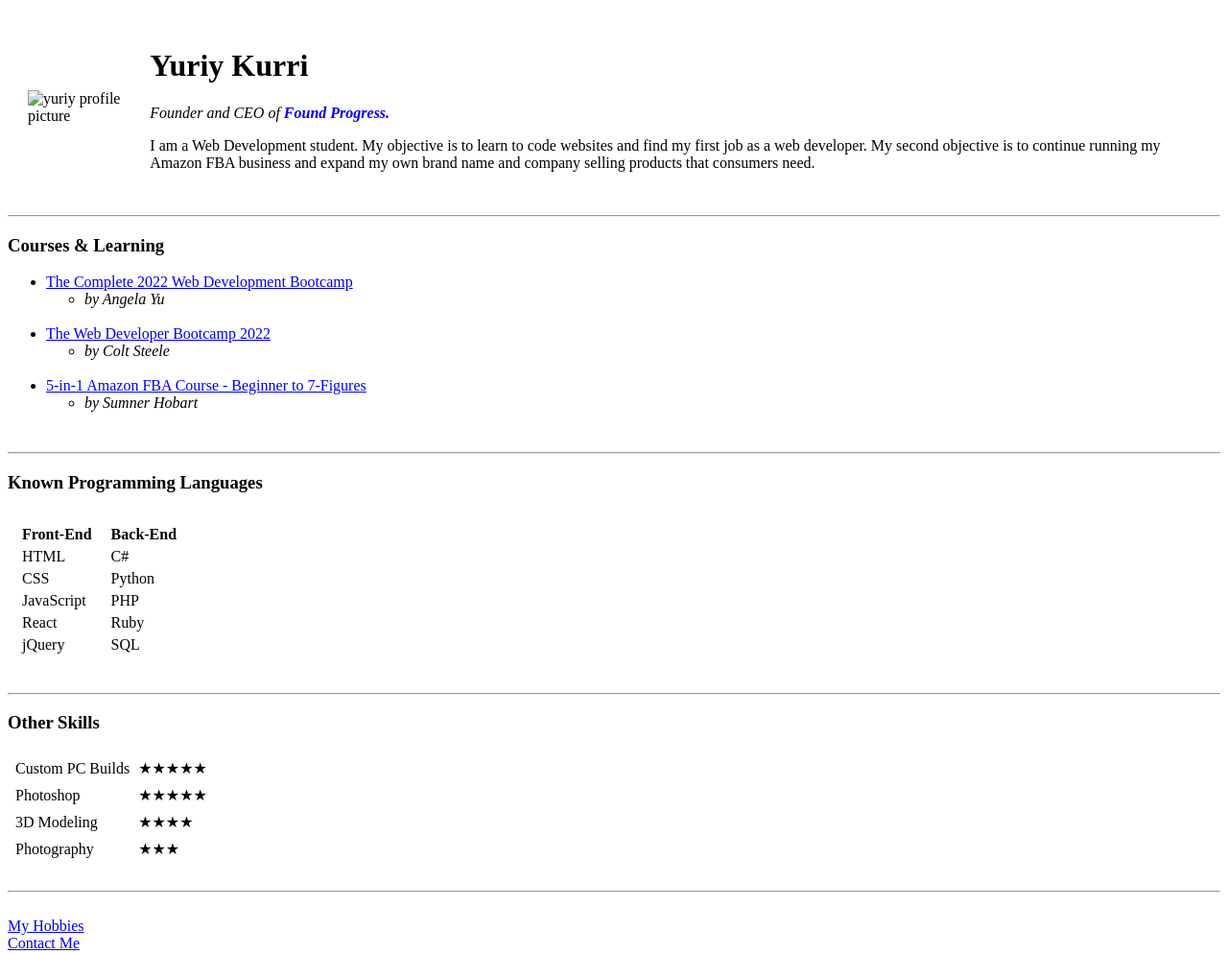
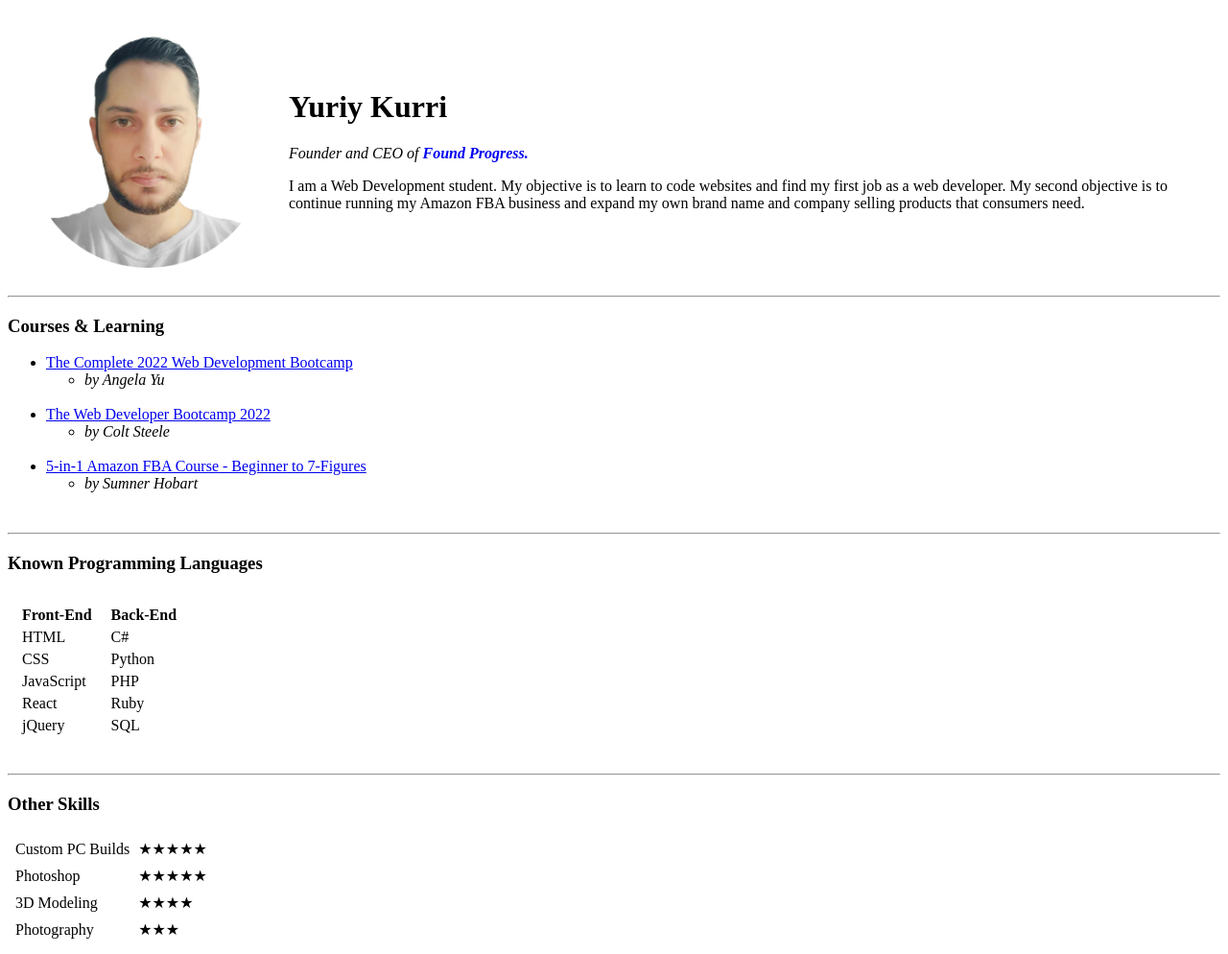
Before and after one commit to YuriyKurri/my-website, a plain HTML site: page index.html in a window 1280 px wide. Shown: the top 994 px of the page at 96% size. Drawn offline with Linux system fonts and the light colour scheme.

Commit message:
Update index.html

```diff
--- a/index.html
+++ b/index.html
@@ -7,7 +7,7 @@
 	<body>
 		<table cellspacing="20">
 			<tr>
-				<td><img src="img/profilepic.png" alt="yuriy profile picture" height="250" align="center"></td>
+				<td><img src="images/profilepic.png" alt="yuriy profile picture" height="250" align="center"></td>
 				<td><h1>Yuriy Kurri</h1>
 				<p><em>Founder and CEO of<strong>
 					<a href="#" style="text-decoration:none">Found Progress.</a></strong></em></p>
```
